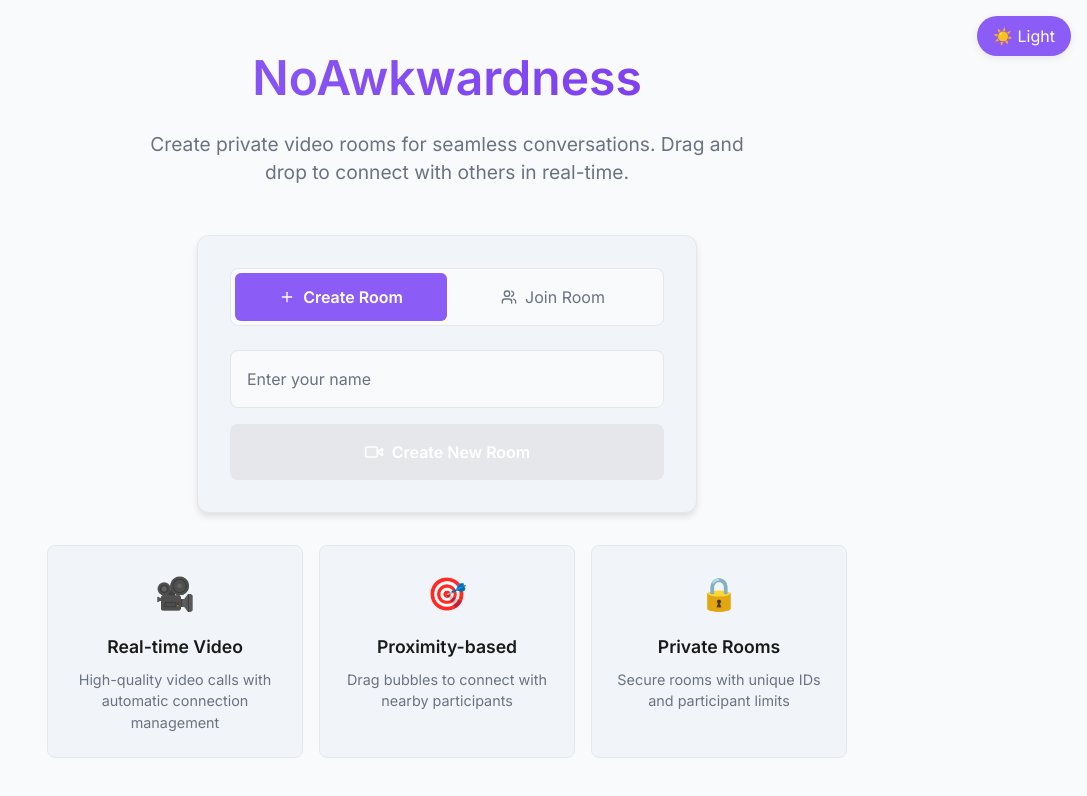
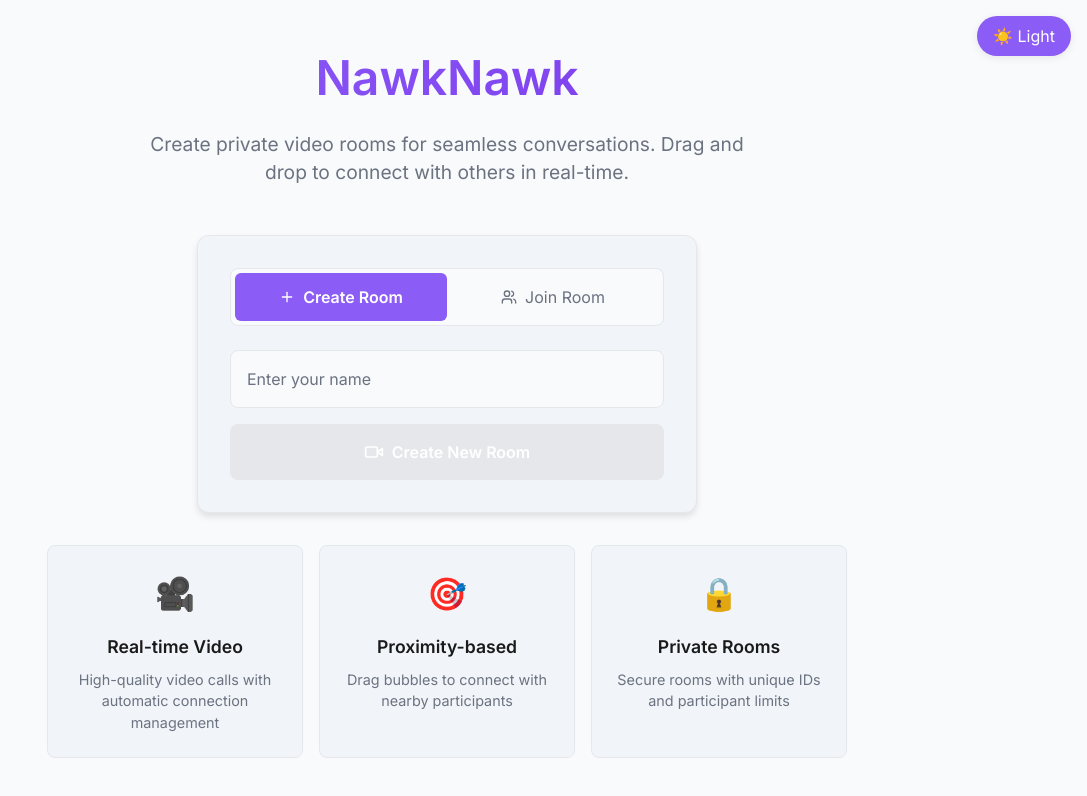
Before and after one commit to 1N4B0M9/Nawk, a React (Vite) app: page / in a window 1280 px wide. Shown: the top 796 px of the page, without its empty margins (193-1280 px from the left). Built offline with nearby package versions, Linux system fonts and the light colour scheme.

Commit message:
title change

```diff
--- a/src/components/HomePage.tsx
+++ b/src/components/HomePage.tsx
@@ -261,7 +261,7 @@ const HomePage: React.FC = () => {
   return (
     <HomeContainer>
       <Header>
-        <Title>NoAwkwardness</Title>
+        <Title>NawkNawk</Title>
         <Subtitle>
           Create private video rooms for seamless conversations.
           Drag and drop to connect with others in real-time.
```
Also changed, not shown: 1 other file (tests, documents, lock files or other folders).
